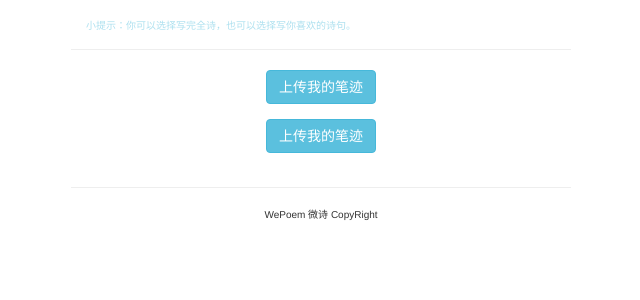
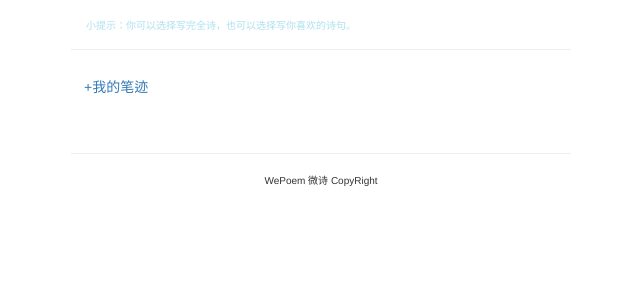
Before and after one commit to Durling/poemin, a Node server app: page /handwriting in a window 1280 px wide. Shown: the top 300 px of the page, without its empty margins (319-959 px from the left). Run offline with Node 20, Linux system fonts and the light colour scheme; data comes from the database, SQL or seed files in the repository; data that the repository does not hold is empty.

Commit message:
nuo计划

```diff
--- a/views/handwriting/handwriting.ejs
+++ b/views/handwriting/handwriting.ejs
@@ -107,11 +107,11 @@
 			</div>
 		</div>
 
-		<p class="text-center">
-			<span class="btn btn-info" onclick="show_upload_new_hw_div(this)">上传我的笔迹</span>
+		<p class="text-left">
+			<span class="btn btn-link" onclick="show_upload_new_hw_div(this)">+我的笔迹</span>
 		</p>
 
-		<form id="upload_form" enctype="multipart/form-data" method="post" action="" class="text-center">
+		<form id="upload_form" enctype="multipart/form-data" method="post" action="" class="text-center hide">
 		    <input type="file" name="qiniu_upload_file" id="qiniu_upload_file" onchange="uploadMyHaddwriting()" multiple="multiple" accept="image/*" class="hide">
 		    <span class="btn btn-info" onclick="click_prev_input(this)">上传我的笔迹</span>
 		</form>
```
